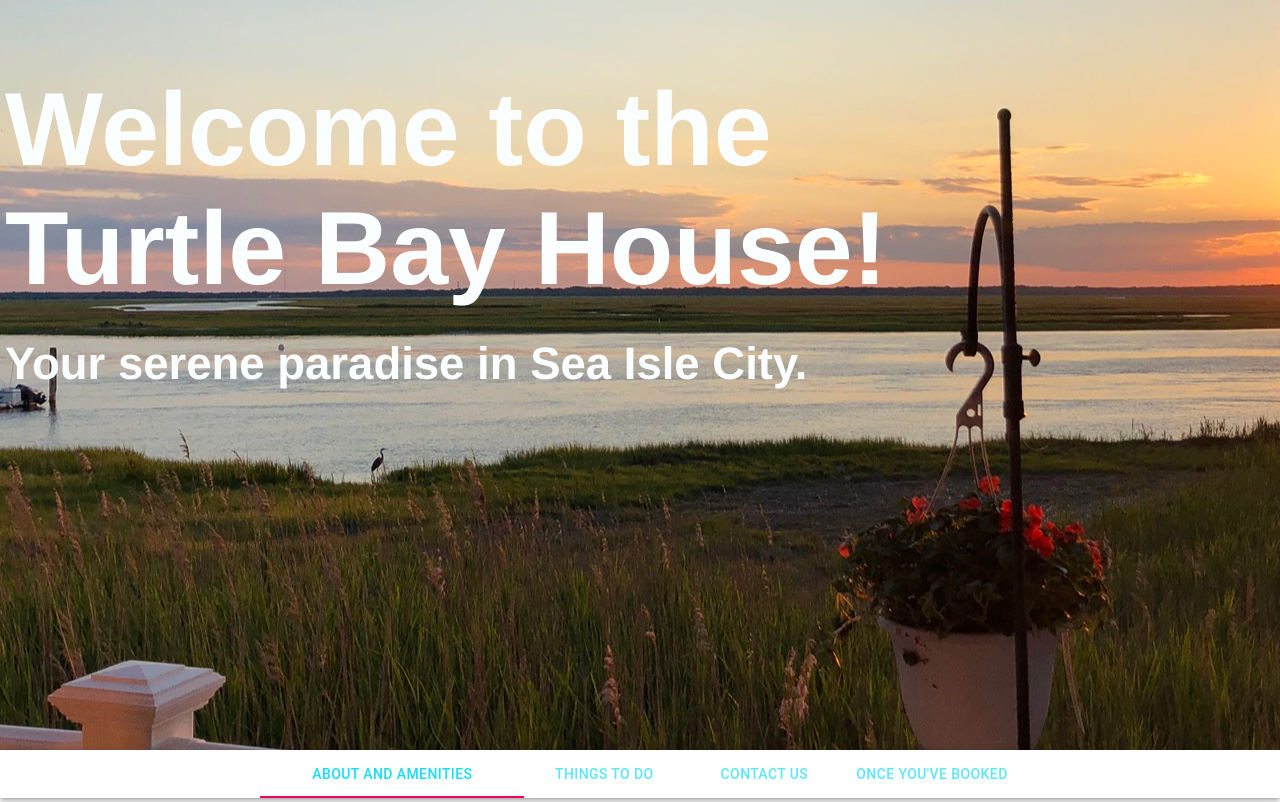
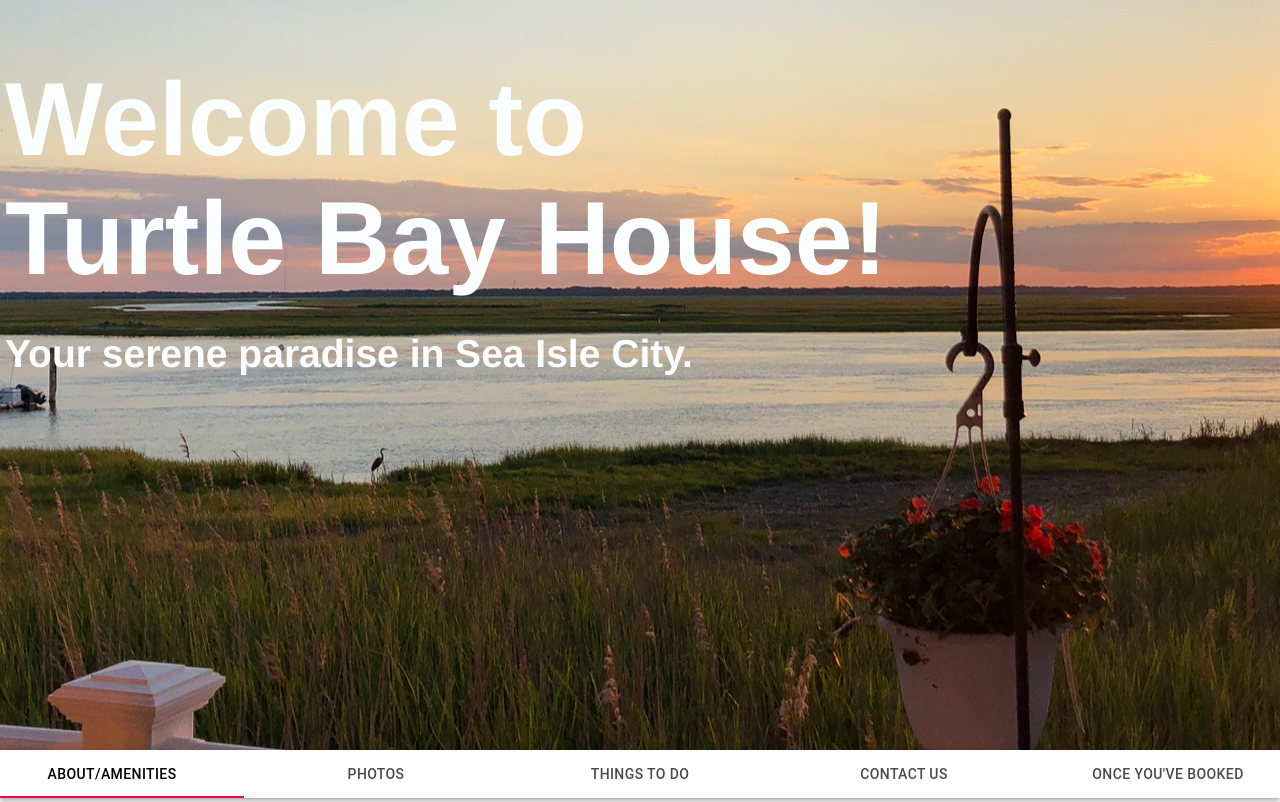
Before and after one commit to mshertz-dev/turtle-bay-house, a React app: page / in a window 1280 px wide. Shown: the top 802 px of the page. Built offline with nearby package versions, Linux system fonts and the light colour scheme.

Commit message:
added photos tab and image carousel, functions correctly just need to add more photos and provide legend names

```diff
--- a/package.json
+++ b/package.json
@@ -9,6 +9,7 @@
     "@testing-library/user-event": "^12.1.10",
     "react": "^17.0.1",
     "react-dom": "^17.0.1",
+    "react-responsive-carousel": "^3.2.11",
     "react-scripts": "4.0.1",
     "web-vitals": "^0.2.4"
   },
--- a/src/App.css
+++ b/src/App.css
@@ -40,7 +40,6 @@ body {
   min-height: 100vh;
   display: flex;
   flex-direction: column;
-  align-items: center;
   justify-content: center;
   font-size: calc(10px + 2vmin);
   color: #e2f5f8;
@@ -48,7 +47,7 @@ body {
 
 #testing123 {
   background-color: white;
-  color: #15def8;
+  color:black;
   border-color: powderblue;
   width: 100%;
 }
@@ -65,7 +64,7 @@ body {
   position: absolute;
   font-size: 2em;
   text-align: left;
-  top: 0px;
+  top: -10px;
   left: 5px;
 }
 
@@ -73,7 +72,7 @@ body {
   position: absolute;
   text-align: left;
   position: left;
-  font-size: 1.75em;
+  font-size: 1.5em;
   top: 300px;
   left: 5px;
 }
--- a/src/components/App.js
+++ b/src/components/App.js
@@ -10,7 +10,7 @@ function App() {
       <header className="App-header">
         <div id="Header-main-text">
           <h1>
-            Welcome to the
+            Welcome to
             <br></br>Turtle Bay House!
           </h1>
         </div>
--- /dev/null
+++ b/src/components/Carousel.jsx
@@ -0,0 +1,32 @@
+import React, { Component } from 'react';
+import ReactDOM from 'react-dom';
+import "react-responsive-carousel/lib/styles/carousel.min.css"; // requires a loader
+import { Carousel } from 'react-responsive-carousel';
+import pic1 from '../pic1.JPEG';
+import pic2 from '../pic2.jpeg';
+
+class DemoCarousel extends Component {
+    render() {
+        return (
+            <Carousel>
+                <div>
+                    <img src={pic1} />
+                    <p className="legend">Legend 1</p>
+                </div>
+                <div>
+                    <img src={pic2} />
+                    <p className="legend">Legend 2</p>
+                </div>
+            </Carousel>
+        );
+    }
+};
+
+export default DemoCarousel;
+// Don't forget to include the css in your page
+
+// Using webpack or parcel with a style loader
+// import styles from 'react-responsive-carousel/lib/styles/carousel.min.css';
+
+// Using html tag:
+// <link rel="stylesheet" href="<NODE_MODULES_FOLDER>/react-responsive-carousel/lib/styles/carousel.min.css"/>
--- a/src/components/Tabs.jsx
+++ b/src/components/Tabs.jsx
@@ -9,6 +9,7 @@ import Typography from "@material-ui/core/Typography";
 import Box from "@material-ui/core/Box";
 import '../App.css';
 import Amenities from './Amenities.jsx';
+import DemoCarousel from './Carousel.jsx';
 
 function TabPanel(props) {
   const { children, value, index, ...other } = props;
@@ -69,21 +70,23 @@ export default function SimpleTabs() {
           aria-label="simple tabs example"
           centered
         >
-          <Tab label="About and Amenities" {...a11yProps(0)} id='testing123'/>
-
-          <Tab label="Things To Do" {...a11yProps(1)} />
-          <Tab label="Contact Us" {...a11yProps(2)} />
-          <Tab label="Once You've Booked" {...a11yProps(3)} />
+          <Tab label="About/Amenities" {...a11yProps(0)} id='testing123'/>
+          <Tab label="Photos" {...a11yProps(1)} id='testing123'/>
+          <Tab label="Things To Do" {...a11yProps(2)} id='testing123'/>
+          <Tab label="Contact Us" {...a11yProps(3)} id='testing123'/>
+          <Tab label="Once You've Booked" {...a11yProps(4)} id='testing123'/>
         </Tabs>
       </AppBar>
       <TabPanel value={value} index={0}>
         <Amenities></Amenities>
       </TabPanel>
       <TabPanel value={value} index={1} >
-        Item Two
+        <DemoCarousel></DemoCarousel>
       </TabPanel>
       <TabPanel value={value} index={2}>
-        Item Three
+        <div id='testing123'>
+          <p id='testing123'>Item 3</p>
+        </div>
       </TabPanel>
     </div>
   );
```
Also changed, not shown: 2 other files.
